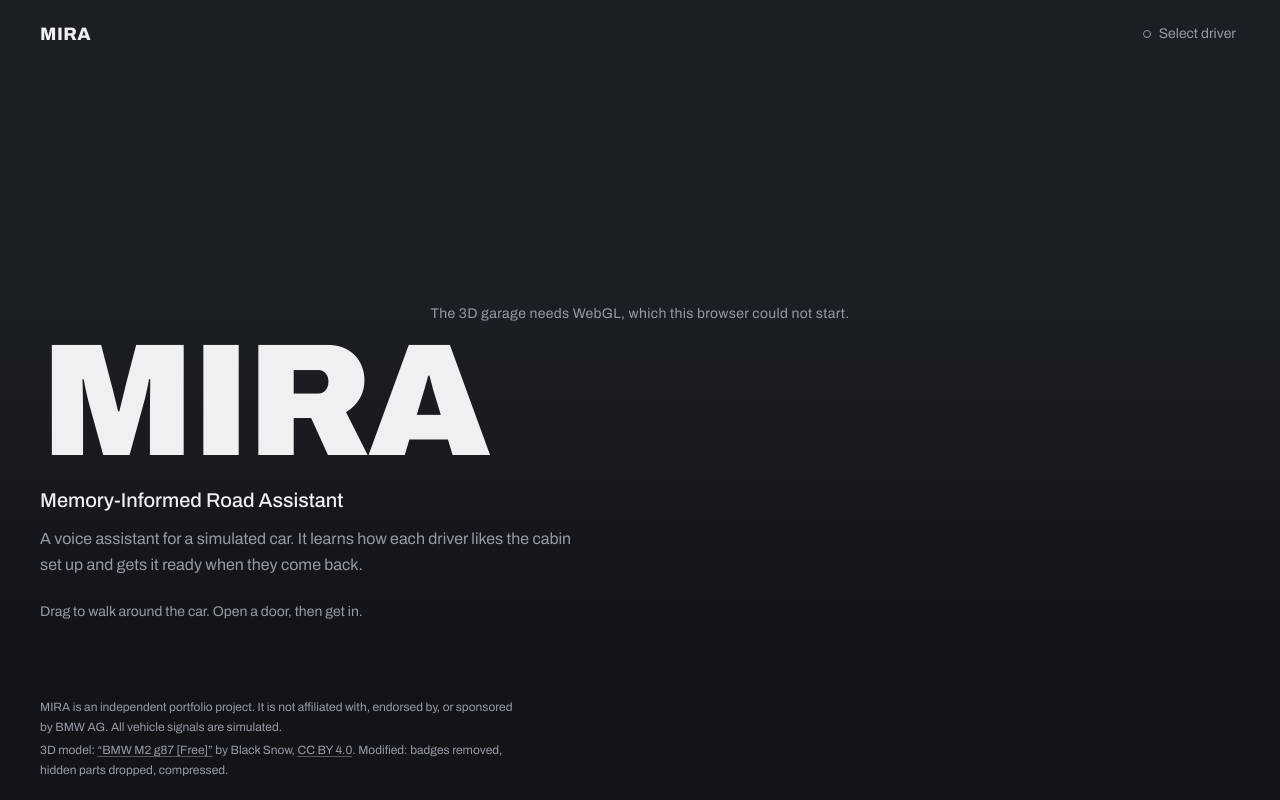
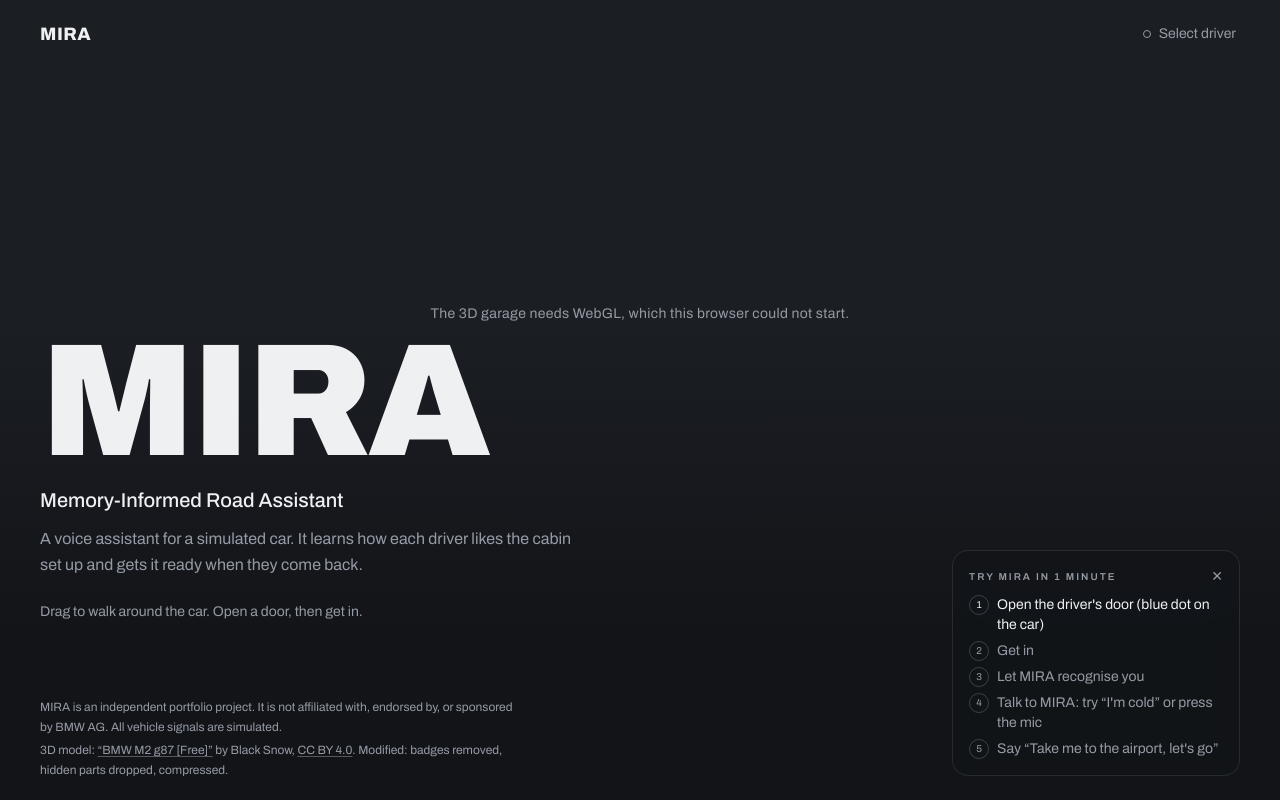
Before and after one commit to baksh07/MIRA, a Next.js app in the folder frontend/: page / in a window 1280 px wide. Built offline with nearby package versions, Linux system fonts and the light colour scheme; no server answers.

Commit message:
feat: add a self-checking guided demo for first-time visitors
Five steps (open door, get in, recognition, talk, drive) tick themselves off
from real state; card on wide screens, one-line 'Next' hint on phones and
while seated; dismissible (remembered per browser).

```diff
--- a/frontend/src/app/page.tsx
+++ b/frontend/src/app/page.tsx
@@ -2,6 +2,7 @@ import { GarageScene } from "@/components/garage/GarageScene";
 import { GarageStage } from "@/components/garage/GarageStage";
 import { AppFooter } from "@/components/layout/AppFooter";
 import { AppHeader } from "@/components/layout/AppHeader";
+import { DemoGuide } from "@/components/layout/DemoGuide";
 
 export default function Home() {
   return (
@@ -15,6 +16,7 @@ export default function Home() {
         <GarageStage />
       </main>
       <AppFooter />
+      <DemoGuide />
     </div>
   );
 }
--- /dev/null
+++ b/frontend/src/components/layout/DemoGuide.tsx
@@ -0,0 +1,96 @@
+"use client";
+
+import { useState, useSyncExternalStore } from "react";
+import { useAssistantStore } from "@/stores/assistantStore";
+import { useDriverStore } from "@/stores/driverStore";
+import { useGarageStore } from "@/stores/garageStore";
+import { useVehicleStore } from "@/stores/vehicleStore";
+
+const DISMISSED_KEY = "mira.guide.dismissed";
+
+function readDismissed(): boolean {
+  try {
+    return localStorage.getItem(DISMISSED_KEY) === "1";
+  } catch {
+    return false;
+  }
+}
+
+/**
+ * A short guided tour for first-time visitors; each step ticks itself off from
+ * real state. Full card on wide screens in the garage; a one-line "Next" hint
+ * on small screens and while seated.
+ */
+export function DemoGuide() {
+  // Read after hydration (the server has no localStorage).
+  const stored = useSyncExternalStore(() => () => undefined, readDismissed, () => true);
+  const [closed, setClosed] = useState(false);
+  const view = useGarageStore((s) => s.view);
+  const doorOpen = useVehicleStore((s) => s.state?.doors.left_open ?? false);
+  const tripStarted = useVehicleStore((s) => Boolean(s.state?.trip.active || s.state?.trip.arrived_at));
+  const driver = useDriverStore((s) => s.current);
+  const talked = useAssistantStore((s) => s.turns.some((t) => t.role === "user"));
+  const seated = view === "cockpit";
+
+  const steps = [
+    { label: "Open the driver's door (blue dot on the car)", done: doorOpen || seated || Boolean(driver) },
+    { label: "Get in", done: seated || Boolean(driver) },
+    { label: "Let MIRA recognise you", done: Boolean(driver) },
+    { label: "Talk to MIRA: try “I'm cold” or press the mic", done: talked },
+    { label: "Say “Take me to the airport, let's go”", done: tripStarted },
+  ];
+  const next = steps.find((s) => !s.done);
+
+  if (stored || closed || view === "entering" || view === "exiting") return null;
+
+  const dismiss = () => {
+    setClosed(true);
+    try {
+      localStorage.setItem(DISMISSED_KEY, "1");
+    } catch {
+      // private mode: the guide simply comes back next visit
+    }
+  };
+
+  const hint = next ? (
+    <p className={`pointer-events-none fixed inset-x-0 top-6 z-10 mx-auto w-fit max-w-[70vw] ${seated ? "" : "md:hidden"}`}>
+      <span className="block rounded-full border border-halogen/10 bg-floor/60 px-4 py-1.5 text-xs backdrop-blur-md">
+        <span className="text-ambient">Next:</span> {next.label}
+      </span>
+    </p>
+  ) : null;
+
+  if (seated) return hint;
+
+  return (
+    <>
+      {hint}
+      <aside
+        aria-label="Guided demo"
+        className="pointer-events-auto fixed right-4 bottom-6 z-10 hidden w-72 rounded-2xl border border-halogen/10 bg-floor/60 p-4 text-sm backdrop-blur-md sm:right-10 md:block"
+      >
+        <div className="flex items-center justify-between">
+          <p className="text-[10px] font-semibold tracking-[0.2em] text-brushed uppercase">Try MIRA in 1 minute</p>
+          <button type="button" onClick={dismiss} aria-label="Hide the guide" className="text-brushed hover:text-halogen">
+            ✕
+          </button>
+        </div>
+        <ol className="mt-2 space-y-1.5">
+          {steps.map((step, i) => (
+            <li
+              key={step.label}
+              className={`flex gap-2 ${step.done ? "text-brushed line-through decoration-brushed/50" : step === next ? "text-halogen" : "text-brushed"}`}
+            >
+              <span
+                className={`grid size-5 shrink-0 place-items-center rounded-full text-[10px] ${step.done ? "bg-ambient text-floor" : "border border-halogen/20"}`}
+              >
+                {step.done ? "✓" : i + 1}
+              </span>
+              {step.label}
+            </li>
+          ))}
+        </ol>
+      </aside>
+    </>
+  );
+}
```
